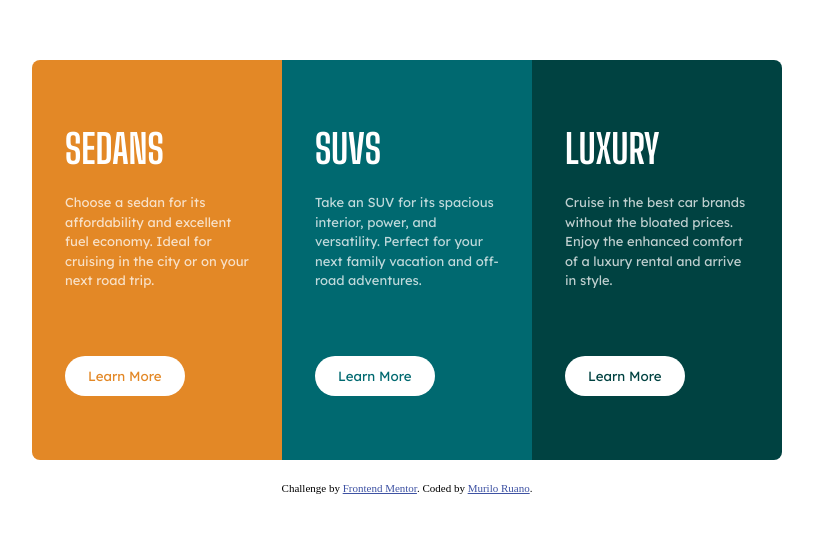
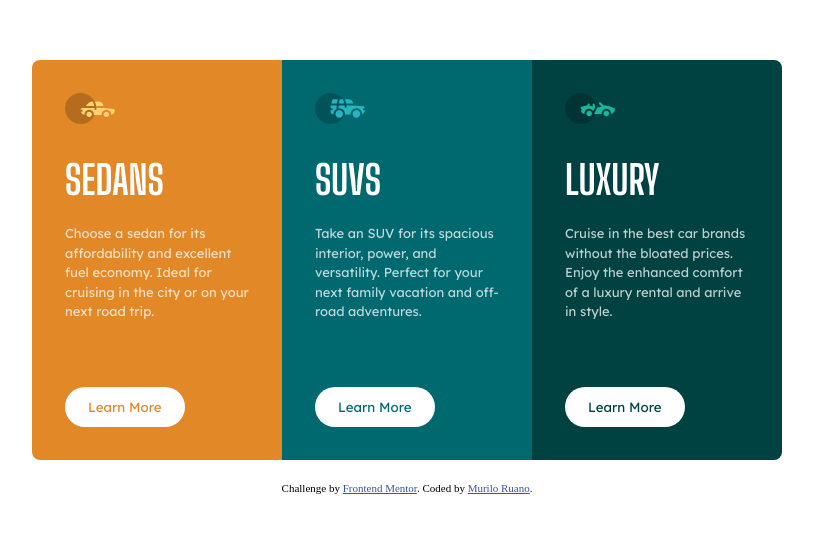
Before and after one commit to liloots/challenge_newbie5, a plain HTML site: page index.html in a window 1280 px wide. Shown: the part 123-656 px from the top of the page, without its empty margins (233-1046 px from the left). Drawn offline with Linux system fonts and the light colour scheme.

Commit message:
Update index.html

```diff
--- a/index.html
+++ b/index.html
@@ -12,21 +12,21 @@
 <body>
   <div class="container">
     <div class="sedans">
-      <img src="images/icon-sedans.svg" alt="">
+      <img src="assets/images/icon-sedans.svg" alt="">
       <h1>Sedans</h1>
       <p>Choose a sedan for its affordability and excellent fuel economy. Ideal for cruising in the city
         or on your next road trip.</p>
         <button class="btn">Learn More</button>
     </div>
     <div class="suvs">
-      <img src="images/icon-suvs.svg" alt="">
+      <img src="assets/images/icon-suvs.svg" alt="">
       <h1>Suvs</h1>
       <p>Take an SUV for its spacious interior, power, and versatility. Perfect for your next family vacation
         and off-road adventures.</p>
         <button class="btn">Learn More</button>
     </div>
     <div class="luxury">
-      <img src="images/icon-luxury.svg" alt="">
+      <img src="assets/images/icon-luxury.svg" alt="">
       <h1>Luxury</h1>
       <p>Cruise in the best car brands without the bloated prices. Enjoy the enhanced comfort of a luxury
         rental and arrive in style.</p>
```
